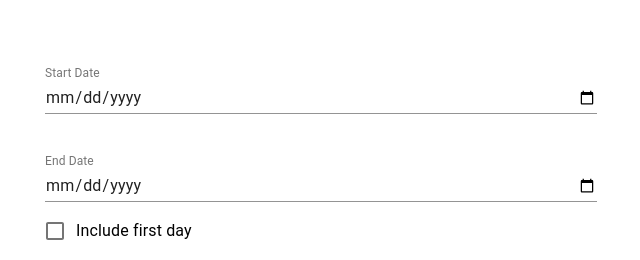
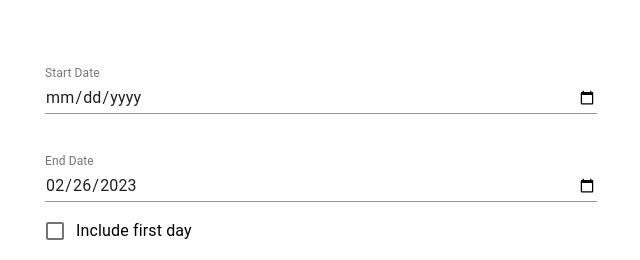
Before and after one commit to Linovation/CalculateDate, a React (Create React App) app: page / in a window 1280 px wide. Shown: the top 260 px of the page, without its empty margins (319-959 px from the left). Built offline with nearby package versions, Linux system fonts and the light colour scheme.

Commit message:
add weeks as well

```diff
--- a/src/CountdownTimer.js
+++ b/src/CountdownTimer.js
@@ -6,9 +6,10 @@ import "react-datepicker/dist/react-datepicker.css";
 
 function CountdownTimer() {
     const [startDate, setStartDate] = useState('');
-    const [endDate, setEndDate] = useState('');
+    const [endDate, setEndDate] = useState(new Date().toISOString().substr(0, 10));
     const [includeFirstDay, setIncludeFirstDay] = useState(false);
     const [result, setResult] = useState('');
+    const [days, setDays] = useState('');
 
     const handleStartDateChange = (event) => {
         setStartDate(event.target.value);
@@ -27,7 +28,10 @@ function CountdownTimer() {
         const end = parseISO(endDate);
         const days = differenceInDays(end, start) + (includeFirstDay ? 1 : 0);
         const weeks = Math.floor(days / 7);
-        setResult(`${days} day${days === 1 ? '' : 's'} (${weeks} week${weeks === 1 ? '' : 's'})`);
+        const remainingDays = days % 7;
+        setDays(`${days} days`)
+        setResult(`${weeks} week${weeks === 1 ? '' : 's'} and ${remainingDays} day${remainingDays === 1 ? '' : 's'}`);
+
     };
 
     return (
@@ -81,6 +85,11 @@ function CountdownTimer() {
                     {result}
                 </Typography>
             )}
+            {days && (
+                <Typography variant="h5" component="h2" align="center" style={{ marginTop: 16 }}>
+                    {days}
+                </Typography>
+            )}
         </Container>
     );
 }
```
